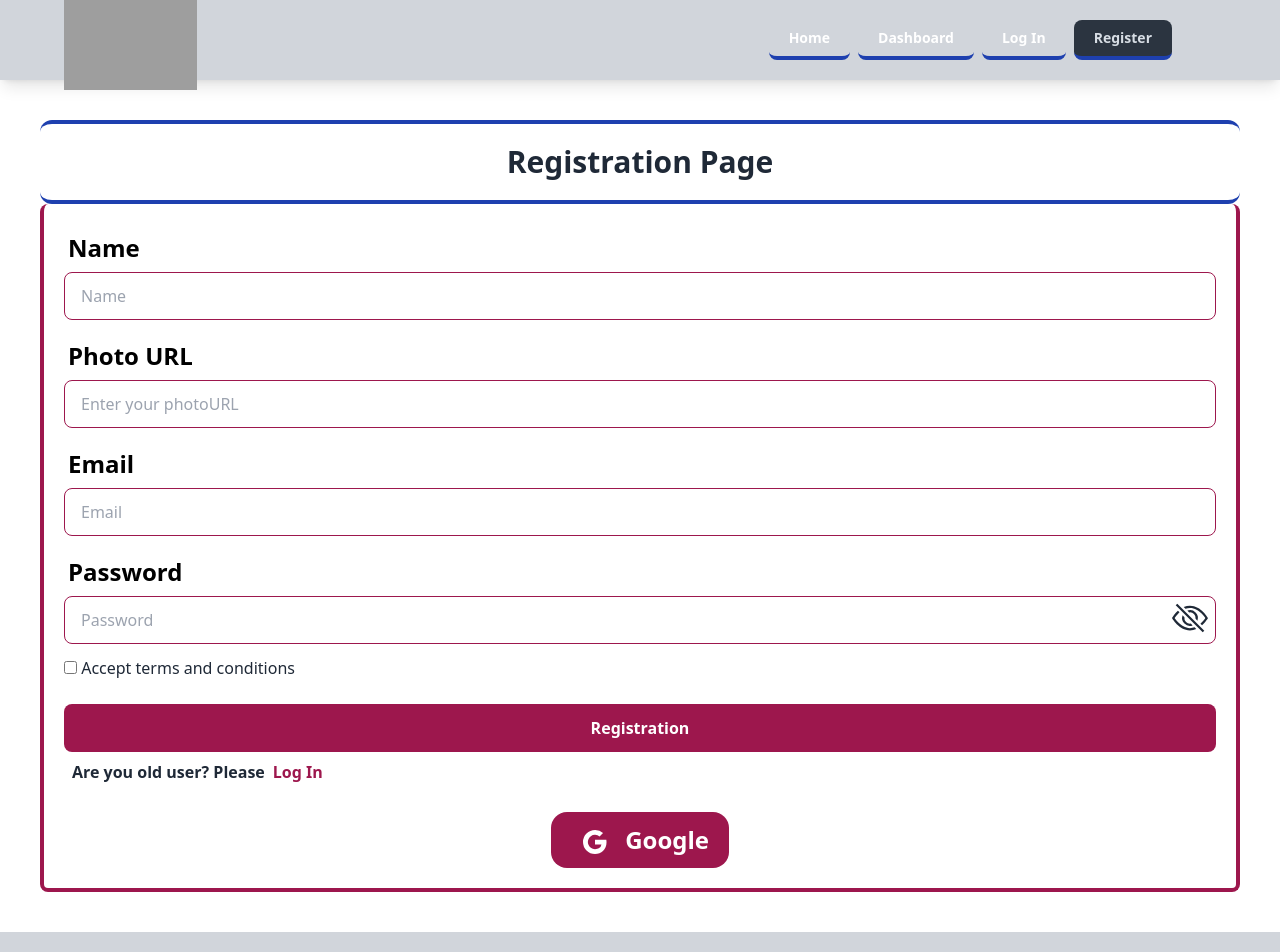
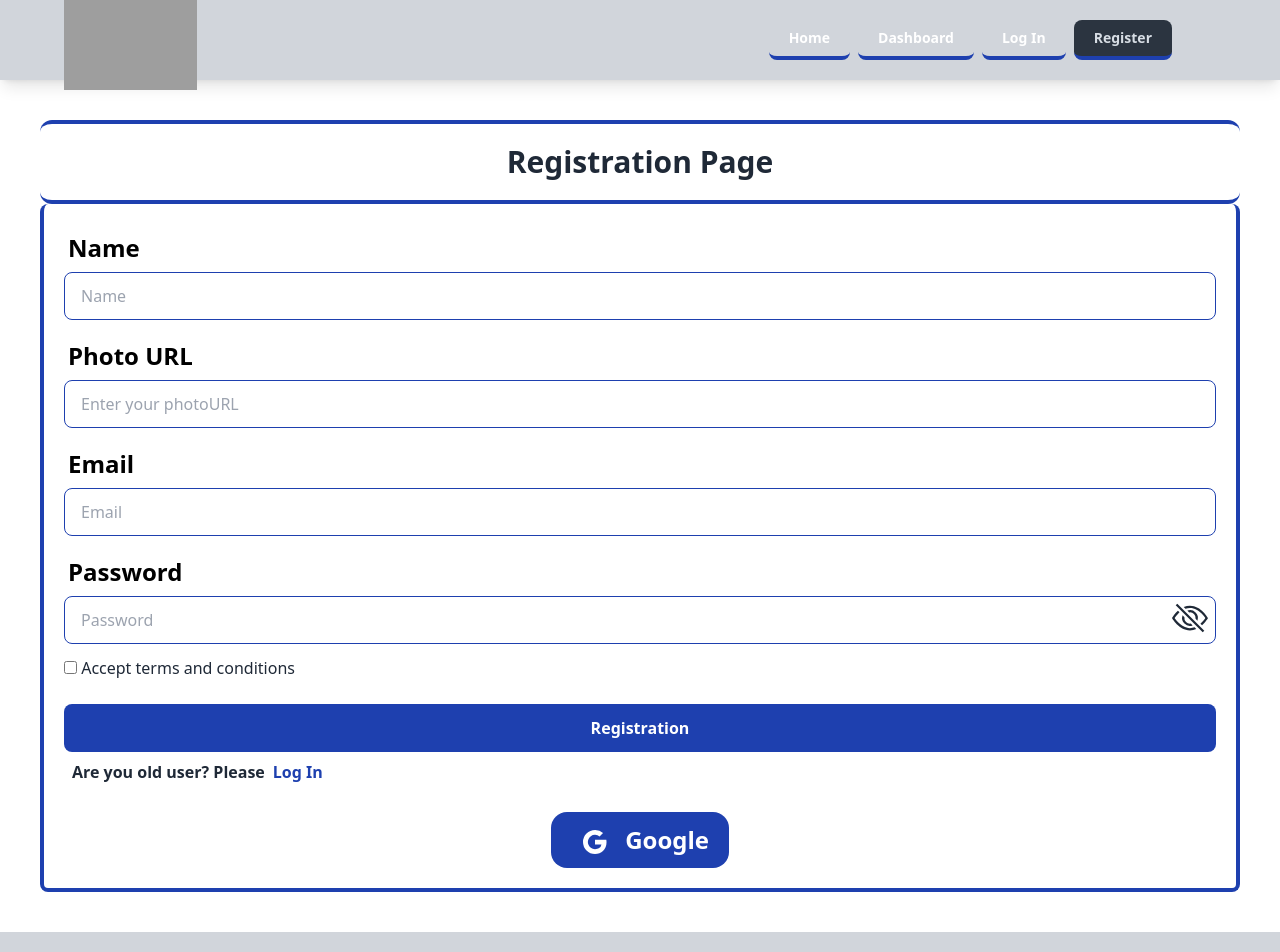
Before and after one commit to mdmomenulislam1/task-client, a React (Vite) app: page /register in a window 1280 px wide. Shown: the top 952 px of the page. Built offline with nearby package versions, Linux system fonts and the light colour scheme; no server answers; grey boxes are pictures that could not be loaded.

Commit message:
use form hook commit

```diff
--- a/src/Components/ToDo.jsx
+++ b/src/Components/ToDo.jsx
@@ -149,7 +149,7 @@ const ToDo = () => {
     <div className="grid grid-cols-3 gap-5">
 
       <div className="border-2 rounded-xl p-5  border-blue-600 ">
-        <h2 className='font-bold text-yellow-600 text-2xl'>To-Do Task List</h2>
+        <h2 className='font-bold text-blue-600 text-2xl'>To-Do Task List</h2>
         {
           toDo.length !== 0 ?
             <div >
@@ -163,7 +163,7 @@ const ToDo = () => {
                       <h2 className="font-bold text-[20px]">{index + 1}.</h2>
                       <h2 className="font-bold text-[20px]">{item.name}</h2>
                       <h2 className="font-bold text-[20px]">{
-                        item.priority === "essential" ? <h2 className="text-2xl text-yellow-600"><MdOutlineEmergencyShare /></h2> : <></>
+                        item.priority === "essential" ? <h2 className="text-2xl text-blue-600"><MdOutlineEmergencyShare /></h2> : <></>
                       }
 
 
@@ -180,7 +180,7 @@ const ToDo = () => {
                     <p className="text-justify font-semibold">{item.description}</p>
                     <p className="font-bold text-xl">Deadline {item.deadline}</p>
 
-                    <button className="text-lg font-bold px-3 m-2 py-1 rounded-lg bg-yellow-600 text-white" onClick={() => handleOnGoing(item)}><CiBookmark /> </button>
+                    <button className="text-lg font-bold px-3 m-2 py-1 rounded-lg bg-blue-600 text-white" onClick={() => handleOnGoing(item)}><CiBookmark /> </button>
                     <button className="text-lg font-bold px-3 m-2 py-1 rounded-lg bg-green-600 text-white" onClick={() => handleComplete(item)}><IoCheckmarkDoneSharp /></button>
                     <button className="text-lg font-bold px-3 m-2 py-1 rounded-lg bg-red-600 text-white" onClick={() => handleDelete(item)}><MdDeleteForever /></button>
                   </div>
@@ -195,7 +195,7 @@ const ToDo = () => {
 
 
       <div className="border-2 rounded-xl p-5  border-blue-600 ">
-        <h2 className='font-bold text-yellow-600 text-2xl'>Ongoing Task List</h2>
+        <h2 className='font-bold text-blue-600 text-2xl'>Ongoing Task List</h2>
         {
           onGoing.length !== 0 ?
             <div >
@@ -231,7 +231,7 @@ const ToDo = () => {
 
 
       <div className="border-2 rounded-xl p-5  border-blue-600 ">
-        <h2 className='font-bold text-yellow-600 text-2xl'>Completed Task List</h2>
+        <h2 className='font-bold text-blue-600 text-2xl'>Completed Task List</h2>
         {
           completed.length !== 0 ?
             <div >
--- a/src/FireBase/PrivateRoute.jsx
+++ b/src/FireBase/PrivateRoute.jsx
@@ -10,7 +10,7 @@ const PrivateRoute = ({ children }) => {
 
     if (loading) {
         return <div className="mx-auto text-center my-30">
-            <span className=" text-yellow-600 loading loading-dots loading-lg"></span>
+            <span className=" text-blue-600 loading loading-dots loading-lg"></span>
         </div>
     }
 
--- a/src/Pages/Dashboard.jsx
+++ b/src/Pages/Dashboard.jsx
@@ -3,6 +3,7 @@ import ToDo from '../Components/ToDo';
 import { AuthContext } from '../Firebase/AuthProvider';
 import Swal from 'sweetalert2';
 import { useForm } from 'react-hook-form';
+import { Helmet } from 'react-helmet';
 
 const Dashboard = () => {
   const { user } = useContext(AuthContext);
@@ -46,8 +47,8 @@ const Dashboard = () => {
   return (
     <div className="mx-auto max-w-screen-lg my-5">
       <Helmet>
-              <title>{'Task Manager || DashBoard'}</title>
-            </Helmet>
+        <title>{'Task Manager || DashBoard'}</title>
+      </Helmet>
       <div className="">
         <h2 className="text-3xl  text-center border-y-4 p-3 rounded-xl border-blue-800 font-bold my-4">Add A Task</h2>
 
@@ -106,7 +107,7 @@ const Dashboard = () => {
 
             <br />
           </div>
-          <button className=" bg-yellow-600 hover:bg-yellow-800 w-full p-3 text-white font-bold border rounded-lg" type="submit">
+          <button className=" bg-blue-600 hover:bg-blue-800 w-full p-3 text-white font-bold border rounded-lg" type="submit">
             Add Task
           </button>
         </form>
--- a/src/Pages/HomePage.jsx
+++ b/src/Pages/HomePage.jsx
@@ -3,6 +3,7 @@ import { TypeAnimation } from 'react-type-animation';
 import { MdOutlineDataExploration } from "react-icons/md";
 import { Link } from 'react-router-dom';
 import Beneficiary from '../Components/Beneficiary';
+import { Helmet } from 'react-helmet';
 
 
 const HomePage = () => {
@@ -36,7 +37,7 @@ const HomePage = () => {
 
 
               <Link to={"/dashboard"}>
-            <button data-aos="fade-left" className="btn font-bold bg-blue-900 text-2xl text-white mx-5"> <MdOutlineDataExploration  />  Let's Explore</button>
+                <button data-aos="fade-left" className="btn font-bold bg-blue-900 text-2xl text-white mx-5"> <MdOutlineDataExploration />  Let's Explore</button>
               </Link>
             </div>
           </div>
@@ -49,7 +50,7 @@ const HomePage = () => {
       </div>
 
 
-      <Beneficiary/>
+      <Beneficiary />
     </div>
   );
 };
--- a/src/Pages/RegisterPage.jsx
+++ b/src/Pages/RegisterPage.jsx
@@ -119,7 +119,7 @@ const RegisterPage = () => {
 
           <img src={user?.photoURL} alt="" className="rounded-lg mx-auto my-3" />
           <p className="my-3 font-bold">Welcome</p>
-          <p className="my-3 font-bold text-pink-800">Name: {user?.displayName}</p>
+          <p className="my-3 font-bold text-blue-800">Name: {user?.displayName}</p>
           <p className="my-3 font-bold">Email: {user?.email}</p>
         </div> :
           <div className="">
@@ -127,24 +127,24 @@ const RegisterPage = () => {
               <title>{'Task Manager || Registration'}</title>
             </Helmet>
             <h2 className="text-3xl text-center border-y-4 p-5 rounded-xl border-blue-800 font-bold">Registration Page</h2>
-            <form onSubmit={handleRegister} className="border-x-4 rounded-t-lg border-pink-800 p-5">
+            <form onSubmit={handleRegister} className="border-x-4 rounded-t-lg border-blue-800 p-5">
               <div className="form-control mb-3">
                 <label className="label">
                   <span className="label-text text-black text-2xl font-bold">Name</span>
                 </label>
-                <input type="name" name="name" placeholder="Name" className="input input-bordered border-pink-800 text-black" required />
+                <input type="name" name="name" placeholder="Name" className="input input-bordered border-blue-800 text-black" required />
               </div>
               <div className="form-control mb-3">
                 <label className="label">
                   <span className="label-text text-black text-2xl font-bold">Photo URL</span>
                 </label>
-                <input type="text" name="photoURL" placeholder="Enter your photoURL" className="input input-bordered border-pink-800 text-black" required />
+                <input type="text" name="photoURL" placeholder="Enter your photoURL" className="input input-bordered border-blue-800 text-black" required />
               </div>
               <div className="form-control mb-3">
                 <label className="label">
                   <span className="label-text text-black text-2xl font-bold">Email</span>
                 </label>
-                <input type="email" name="email" placeholder="Email" className="input input-bordered border-pink-800 text-black" required />
+                <input type="email" name="email" placeholder="Email" className="input input-bordered border-blue-800 text-black" required />
               </div>
               <div className="form-control relative mb-3">
                 <label className="label">
@@ -154,7 +154,7 @@ const RegisterPage = () => {
                   type={showPassword ? "text" : "password"}
                   name="password"
                   placeholder="Password"
-                  className="input input-bordered border-pink-800 text-black" required />
+                  className="input input-bordered border-blue-800 text-black" required />
                 <span className="absolute text-4xl right-2 bottom-2" onClick={() => setShowPassword(!showPassword)}>
                   {
                     showPassword ? <BsEye></BsEye> : <BsEyeSlash></BsEyeSlash>
@@ -163,16 +163,16 @@ const RegisterPage = () => {
               </div>
               <input type="checkbox" name="terms" id="terms" required /> Accept terms and conditions
               <div className="form-control mt-6">
-                <button className="bg-pink-800 font-bold text-center hover:bg-yellow-800 text-white p-3 rounded-lg">Registration</button>
+                <button className="bg-blue-800 font-bold text-center hover:bg-blue-800 text-white p-3 rounded-lg">Registration</button>
               </div>
-              <p className="flex p-2 font-bold"> Are you old user? Please <Link to="/login" className="px-2 text-pink-800 font-extrabold"><span> Log In</span></Link></p>
+              <p className="flex p-2 font-bold"> Are you old user? Please <Link to="/login" className="px-2 text-blue-800 font-extrabold"><span> Log In</span></Link></p>
 
             </form>
 
-            <div className="flex justify-center items-center pb-5 border-x-4 rounded-b-lg border-b-4 border-pink-800">
+            <div className="flex justify-center items-center pb-5 border-x-4 rounded-b-lg border-b-4 border-blue-800">
 
               <Link onClick={handleGoogleSignIn} className=" gap-2 flex justify-center items-center">
-                <button className="text-2xl font-bold px-5 bg-pink-800 rounded-2xl py-3 text-white"><BsGoogle className="text-white inline mx-3"></BsGoogle> Google</button>
+                <button className="text-2xl font-bold px-5 bg-blue-800 rounded-2xl py-3 text-white"><BsGoogle className="text-white inline mx-3"></BsGoogle> Google</button>
               </Link>
             </div>
           </div>
```
Also changed, not shown: src/Pages/LogInPage.jsx (+8 -8 lines). Lines whose indentation alone changed are shown as unchanged.
